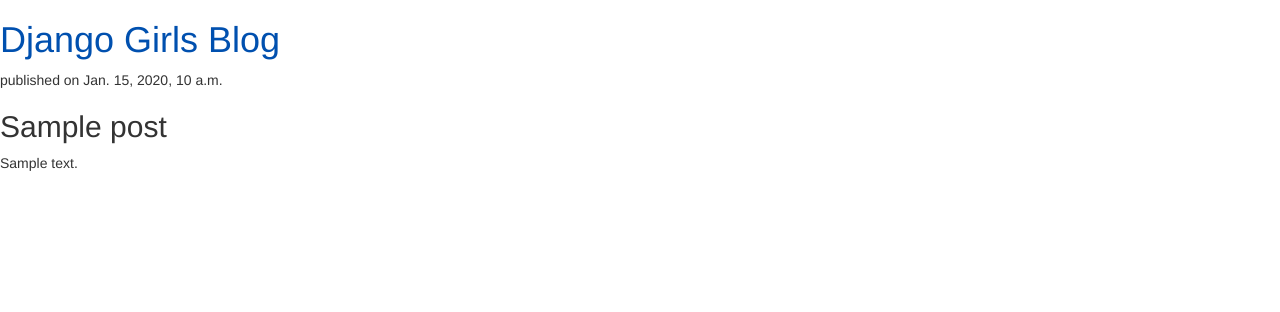
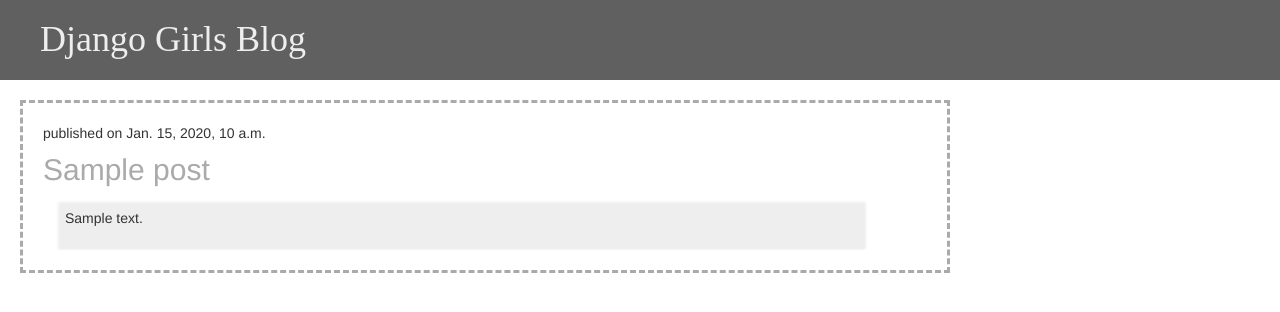
Before and after one commit to mantarfish/django_girl_exercise, a Django app: template tuts/blog/templates/blog/post_list.html in a window 1280 px wide. Shown: the top 312 px of the page. Run offline with Django 3.2, Linux system fonts and the light colour scheme; the template is opened without the code that fills it: values that come from a table or form of the project are taken from there, others are empty; tables that the repository leaves empty hold one stand-in row (values such as "Sample post"); some libraries are stand-ins or nearby versions.

Commit message:
updated css

```diff
--- a/tuts/blog/static/css/blog.css
+++ b/tuts/blog/static/css/blog.css
@@ -1,4 +1,55 @@
 h1{
-    color: #0050AF
+    color: #EEEEee
+}
+
+h1 {
+    background-color: #606060;
+    margin-top: 0;
+    padding: 20px 20px 20px 40px;
+    font-family: 'Lobster';
+}
+
+.content {
+    margin-left: 10px;
+    border: 2 px #DDDDDD;
+    background-color: #EEEEEE;
+    width: 90%;
+    position: relative;
+    display: inine-block;
+    hight: auto;
+    padding: 12px;
+    box-shadow: 2px 3px 3px 3px #FFFFFF inset;
+    border-radius: 5px;
+}
+
+.content:hover {
+    box-shadow: 2px 3px 5px 3px #999999;
+
 
 }
+
+.post {
+    border-top: 3px;
+    border-color: #AAAAAA;
+    border-style: dashed;
+    box-sizing: border-box;
+    width: auto;
+    max-width: 930px;
+    height: auto;
+    margin-top: 20px;
+    margin-left: 20px;
+    margin-right: 20px;
+    padding-top: 20px;
+    padding-left: 20px;
+    padding-bottom: 20px;
+}
+
+p + h2 {
+    color: #aaaaaa;
+    margin-top: 1px
+}
+
+.date{
+    margin-bottom: 0;
+
+}
--- a/tuts/blog/templates/blog/post_list.html
+++ b/tuts/blog/templates/blog/post_list.html
@@ -14,7 +14,8 @@
         <h1>Django Girls Blog</h1>
 
         {% for post in posts %}
-            <div class="post">published on {{post.published_date}}
+            <div class="post">
+                <p>published on {{post.published_date}}</p>
                 <h2 class="title" href=''>{{post.title}}</h2>
                 <div class='content'>
                     <p>{{post.text|linebreaksbr}}</p>
```
